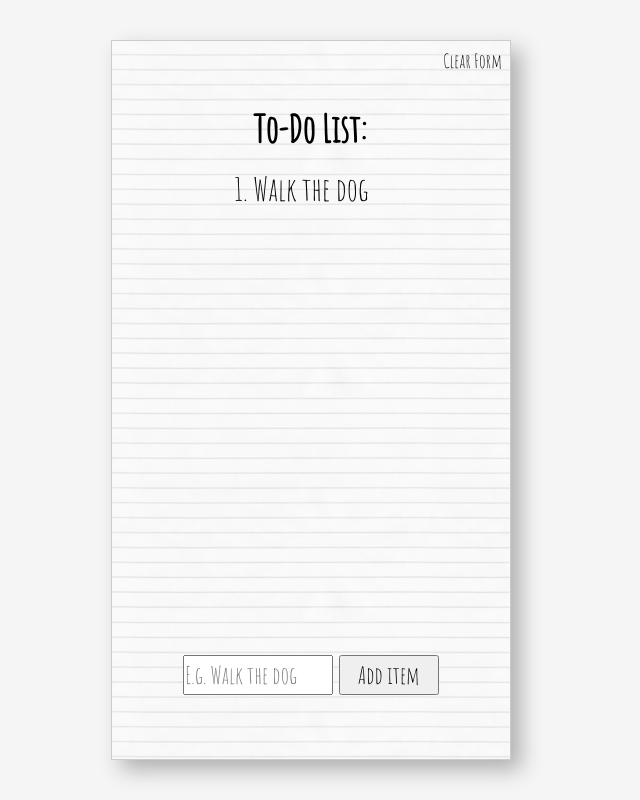
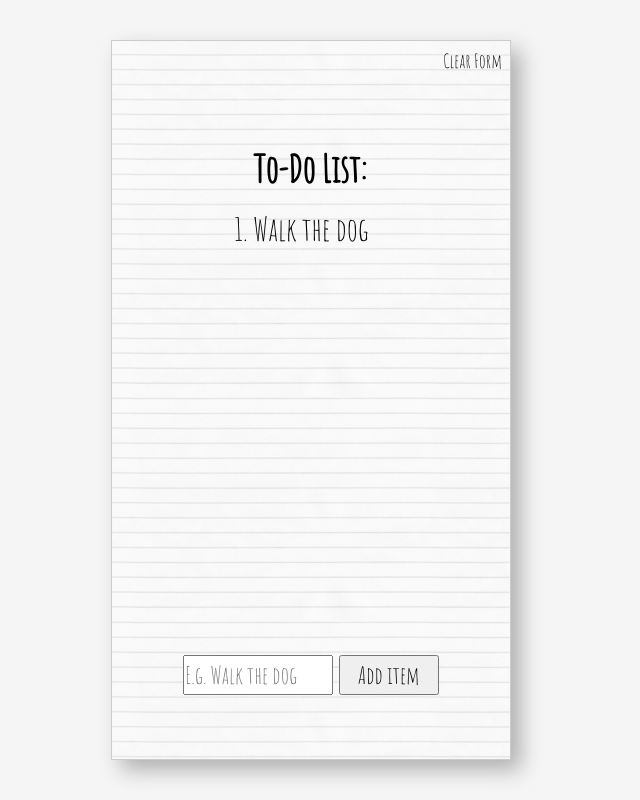
Before and after one commit to acys17/todo-list, a plain HTML site: page index.html in a window 1280 px wide. Shown: the whole page, without its empty margins (329-969 px from the left). Drawn offline with Linux system fonts and the light colour scheme.

Commit message:
Added margin

```diff
--- a/styles.scss
+++ b/styles.scss
@@ -30,6 +30,9 @@ body {
             margin: 0 auto;
             border: 1px solid rgb(205, 204, 204);
 
+            .list {
+                margin: 10%;
+
                 .clear {
                     position: absolute;
                     right: 2%;
@@ -45,6 +48,7 @@ body {
 
                 li {
                     cursor: pointer;
+                }
             }
 
             form {
```
Also changed, not shown: styles.css, 1 other file. Lines whose indentation alone changed are shown as unchanged.
